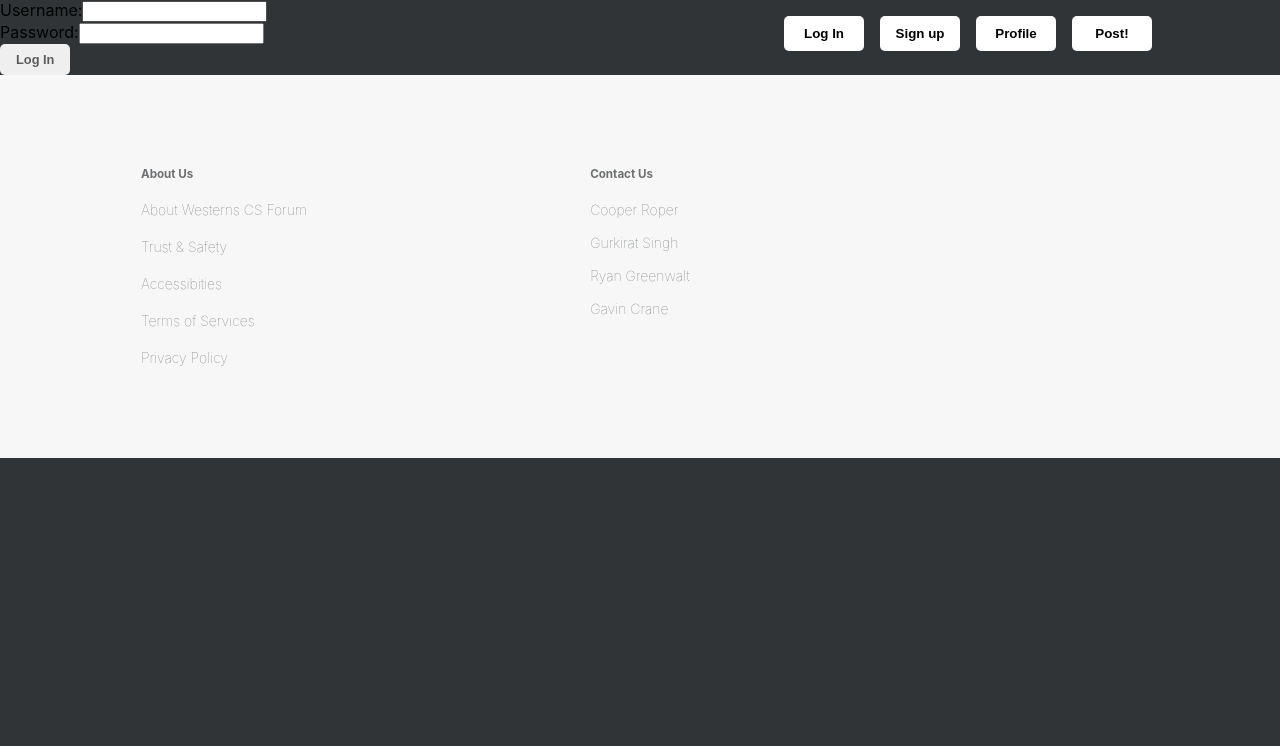
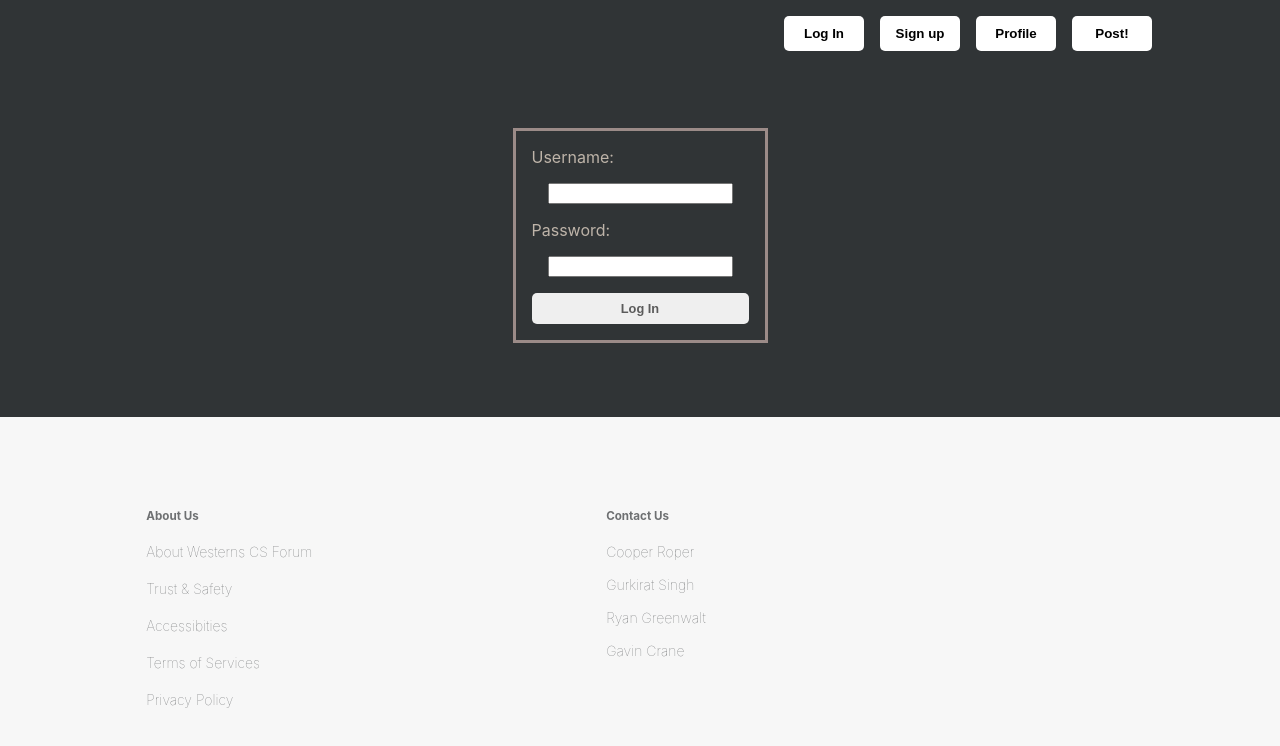
Before and after one commit to gavin-crane/csci342_group_project, a React (Create React App) app in the folder wwu-csci-forum/: page /login in a window 1280 px wide. Shown: the top 746 px of the page. Built offline with nearby package versions, Linux system fonts and the light colour scheme.

Commit message:
Adjusted some css

```diff
--- a/wwu-csci-forum/src/components/Footer/Footer.css
+++ b/wwu-csci-forum/src/components/Footer/Footer.css
@@ -8,7 +8,9 @@
     display: grid;
     grid-template-columns: 1fr 1fr 1fr;
     justify-content: center;
-
+    bottom: 0;
+    position: fixed;
+    width: 100%;
 }
 
 .footer-column{
--- a/wwu-csci-forum/src/components/LeftBar/LeftBar.css
+++ b/wwu-csci-forum/src/components/LeftBar/LeftBar.css
@@ -9,9 +9,9 @@
     margin-bottom: 1rem;
     background-color: rgb(87, 87, 87);
     float: left;
-    min-height: calc(90vh - 2rem);
-    height: 100vh;
-    /* position: absolute; */
+    min-height: calc(65vh - 2rem);
+    height: 60vh;
+    position: fixed;
     /* z-index: -9; */
     border-radius: 0.3125rem;
     box-shadow: 0px 0px 3px 0px rgb(0, 0, 0);
--- /dev/null
+++ b/wwu-csci-forum/src/components/login/Credential.css
@@ -0,0 +1,17 @@
+.form{
+    /* padding: 1rem 2rem 2rem 2rem; */
+    padding: 1rem 1rem 1rem 1rem;
+    border: 3px solid rgba(165, 148, 144, 0.918);
+    display: flex;
+    flex-direction: column;
+}
+.form > input{
+    margin: 1rem;
+}
+.FormContainer{
+    display: flex;
+    justify-content: center;
+    margin-top: 10%;
+    color: #beb4a9;
+    overflow: initial;
+}
--- a/wwu-csci-forum/src/components/login/login.js
+++ b/wwu-csci-forum/src/components/login/login.js
@@ -1,8 +1,9 @@
 import React, { useState, useEffect } from 'react';
 import { useDispatch } from "react-redux";
 import { Link, useNavigate } from "react-router-dom";
-import Button from '../Button/Button';
+import Button from '../button/button';
 import { login } from '../../store/Slices/AuthSlice';
+import "./Credential.css";
 
 const Login = () => {
     const [username, setUsername] = useState("");
@@ -32,19 +33,17 @@ const Login = () => {
     }
 
     return (
-        <form className="form">
-            <label className="label">
-                Username:
+        <div className="FormContainer">
+            <form className="form">
+                <label className="label">Username: </label>
                 <input className="username-input" type="text" name="username" onChange={(e) => setUsername(e.target.value)} />
-            </label>
-            <br />
-            <label className="label">
-                Password:
+                {/* <br /> */}
+                <label className="label">Password: </label>
                 <input className="password-input" type="text" name="password" onChange={(e) => setPassword(e.target.value)} />
-            </label>
-            <br />
-            <Button onClick={handleSubmit}>Log In</Button>
-        </form>
+                {/* <br /> */}
+                <Button onClick={handleSubmit}>Log In</Button>
+            </form>
+        </div>
     )
 }
 
--- a/wwu-csci-forum/src/components/login/signup.js
+++ b/wwu-csci-forum/src/components/login/signup.js
@@ -38,24 +38,20 @@ const Signup = () => {
     }
 
     return (
-        <form className="form">
-            <label className="label">
-                Username:
+        <div className='FormContainer'>
+            <form className="form">
+                <label className="label"> Username:</label>
                 <input className="username-input" type="text" name="username" onChange={(e) => setUsername(e.target.value)} />
-            </label>
-            <br />
-            <label className="label">
-                Password:
+
+                <label className="label"> Password:</label>
                 <input className="password-input" type="text" name="password" onChange={(e) => setPassword(e.target.value)} />
-            </label>
-            <br />
-            <label className="label">
-                Confirm Password:
+
+                <label className="label"> Confirm Password:</label>
                 <input className="password-input" type="text" name="passwordConfirm" onChange={(e) => setPasswordConfirm(e.target.value)} />
-            </label>
-            <br />
-            <Button onClick={handleSubmit}>Sign Up</Button>
-        </form>
+
+                <Button onClick={handleSubmit}>Sign Up</Button>
+            </form>
+        </div>
     )
 }
 
--- a/wwu-csci-forum/src/components/post/post.css
+++ b/wwu-csci-forum/src/components/post/post.css
@@ -40,11 +40,22 @@
     margin-left: 0.625rem;
     margin-right: 0.625rem;
     max-width: 40.625rem;
-    overflow:hidden;
+    overflow: hidden;
+    width: 100%
+  }
+
+  .FormTitle{
+    padding-top: 4rem;
+    color:#beb4a9;
   }
 
   .Form {
     background-color:  rgb(48, 52, 54);
+    display: flex;
+    justify-content: center;
+    align-items: center;
+    flex-direction: column;
+    height: 30%;
   }
 
   .SaveButton{
--- a/wwu-csci-forum/src/components/post/post.js
+++ b/wwu-csci-forum/src/components/post/post.js
@@ -1,6 +1,6 @@
 import React, { useState} from 'react';
-import './Post.css'
-import Button from '../Button/Button';
+import './post.css'
+import Button from '../button/button';
 
 
 function Post() {
@@ -17,6 +17,7 @@ function Post() {
 
   return (
     <div className = "Form">
+      <h1 className='FormTitle'>Create your own forum!</h1>
         <div className = "InsideForm">
             <input className = "InputTitle" type="text" placeholder="Title" value={title} onChange={event => setTitle(event.target.value)} />
             <br />
--- a/wwu-csci-forum/src/index.css
+++ b/wwu-csci-forum/src/index.css
@@ -12,3 +12,7 @@ code {
   font-family: source-code-pro, Menlo, Monaco, Consolas, 'Courier New',
     monospace;
 }
+
+#root{
+  margin-bottom: 15%;
+}
```
